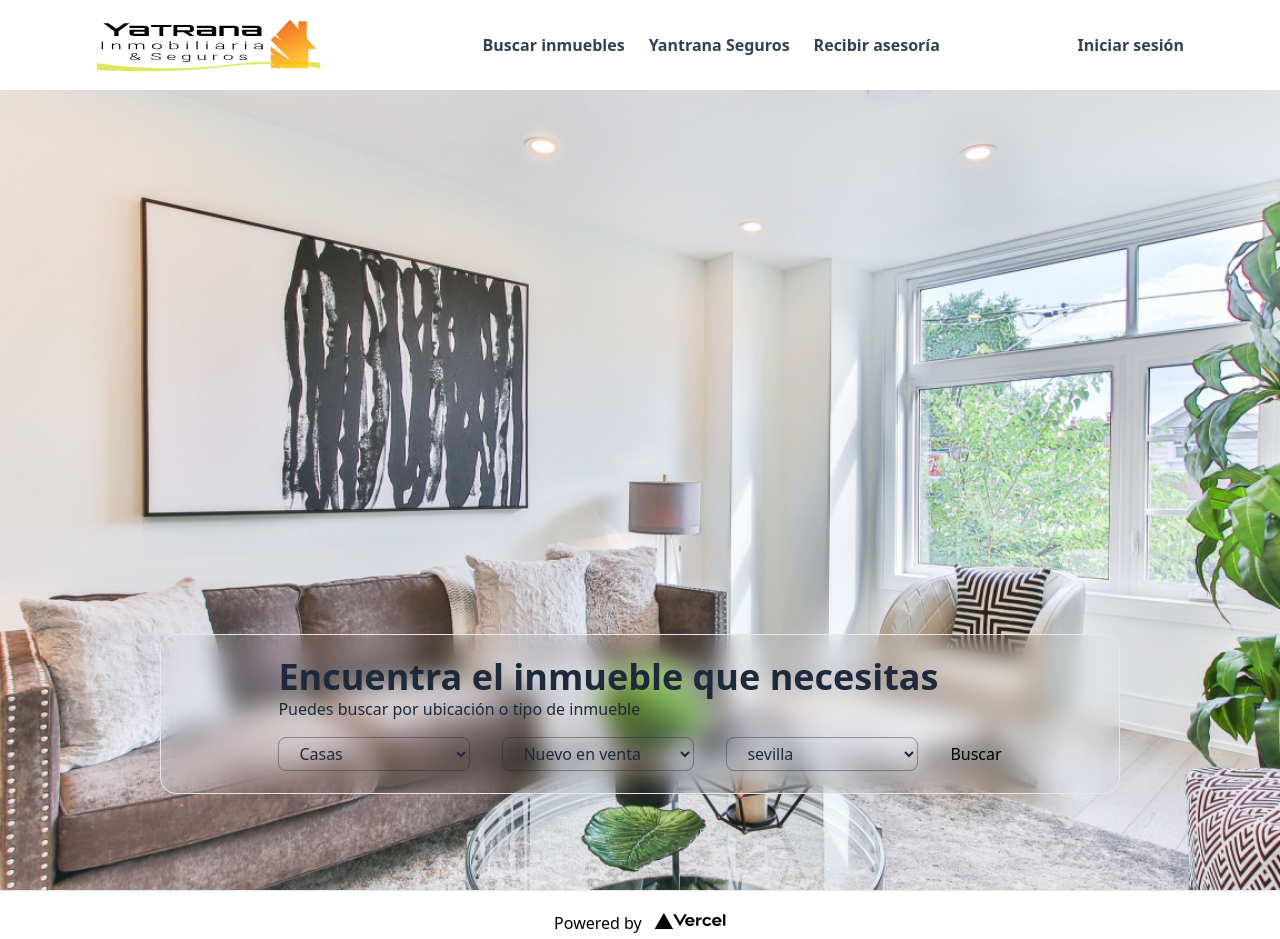
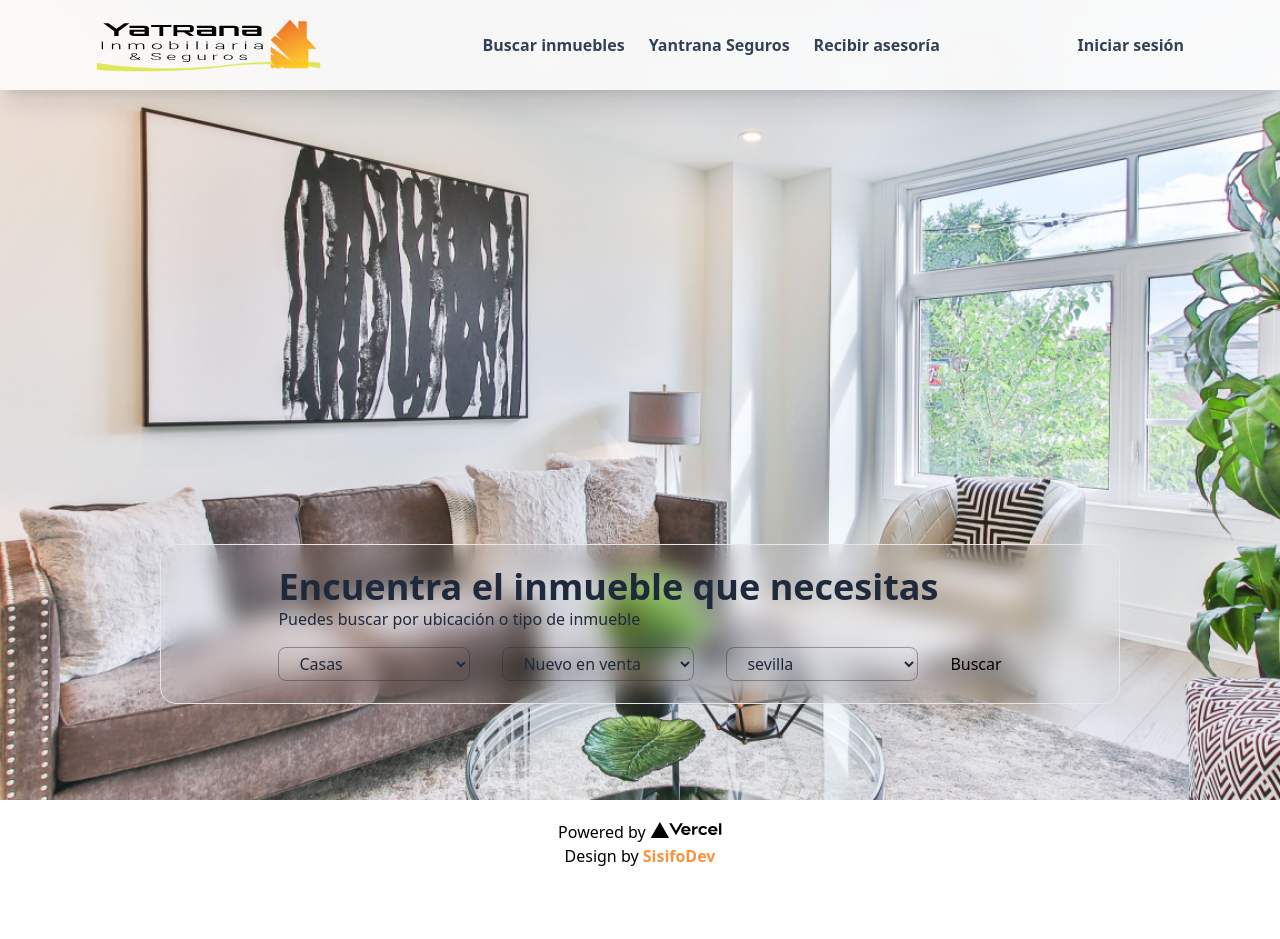
Before and after one commit to SisifoDev/inmobiliaria, a Next.js app: page / in a window 1280 px wide. Shown: the top 939 px of the page. After the commit the page ends 888 px from the top, so only its background shows below. Built offline with nearby package versions, Linux system fonts and the light colour scheme.

Commit message:
Refactoring

```diff
--- /dev/null
+++ b/components/Footer.tsx
@@ -0,0 +1,23 @@
+import React from 'react'
+import Image from 'next/image'
+import styles from '../styles/Home.module.css'
+
+const Footer = () => {
+    return (
+        <footer className=" flex flex-col justify-center items-center p-5">
+            <a
+                href="https://vercel.com?utm_source=create-next-app&utm_medium=default-template&utm_campaign=create-next-app"
+                target="_blank"
+                rel="noopener noreferrer"
+            >
+                Powered by{' '}
+                <span className="{styles.logo}">
+                    <Image src="/vercel.svg" alt="Vercel Logo" width={72} height={16} />
+                </span>
+            </a>
+            <p className=''>Design by <a href="https://www.google.com" target="_blank" rel='noreferrer'><span className='text-orange-400 font-bold'>SisifoDev</span></a></p>
+        </footer>
+    )
+}
+
+export default Footer
--- a/components/Header.jsx
+++ b/components/Header.jsx
@@ -3,7 +3,7 @@ import SearchBar from "./SearchBar";
 
 const NavBar = () => {
   return (
-    <header className="relative  h-screen bg-[url('/img/background/header-bg.jpg')] bg-cover">
+    <header className="relative h-screen bg-[url('/img/background/header-bg.jpg')] bg-cover">
       <SearchBar />
     </header>
   );
--- /dev/null
+++ b/components/Layout.tsx
@@ -0,0 +1,12 @@
+import NavBar from './NavBar'
+import Footer from './Footer'
+
+export default function Layout({ children }) {
+    return (
+        <>
+            <NavBar />
+            <main>{children}</main>
+            <Footer />
+        </>
+    )
+}
--- a/components/NavBar.jsx
+++ b/components/NavBar.tsx
@@ -4,10 +4,10 @@ import React from "react";
 
 const NavBar = () => {
   return (
-    <nav className="flex justify-center px-24 bg-white h-[90px]">
+    <nav className="flex justify-center px-24 bg-white backdrop-filter backdrop-blur-md bg-opacity-80 w-full shadow-xl h-[90px] fixed z-50">
       {/* Nextjs Tailwind Navbar */}
       <div className="flex items-center justify-between flex-wrap text-slate-700 font-bold flex-1">
-        <div className="flex items-center flex-shrink-0 text-white mr-6">
+        <div className="flex items-center flex-shrink-0 mr-6">
           <Link href="/" passHref>
             <Image
               src="/img/logo.svg"
@@ -24,7 +24,7 @@ const NavBar = () => {
               <Link href="/buscar">Buscar inmuebles</Link>
             </li>
             <li>
-              <Link href="/contacto">Yantrana Seguros</Link>
+              <Link href="/seguros">Yantrana Seguros</Link>
             </li>
             <li>Recibir asesoría</li>
           </ul>
--- a/pages/_app.tsx
+++ b/pages/_app.tsx
@@ -1,8 +1,9 @@
 import '../styles/globals.css'
 import type { AppProps } from 'next/app'
+import Layout from '../components/Layout'
 
 function MyApp({ Component, pageProps }: AppProps) {
-  return <Component {...pageProps} />
+  return <Layout><Component {...pageProps} /></Layout>
 }
 
 export default MyApp
--- /dev/null
+++ b/pages/buscar.tsx
@@ -0,0 +1,11 @@
+import React from 'react'
+
+const buscar = () => {
+    return (
+        <section id="busqueda" className='pt-[90px]'>
+            Búsqueda de Inmuebles
+        </section>
+    )
+}
+
+export default buscar
--- a/pages/index.tsx
+++ b/pages/index.tsx
@@ -1,8 +1,8 @@
 import type { NextPage } from 'next'
 import Head from 'next/head'
-import Image from 'next/image'
-import styles from '../styles/Home.module.css'
-import NavBar from '../components/NavBar'
+
+
+
 import Header from '../components/Header'
 const Home: NextPage = () => {
   return (
@@ -13,26 +13,14 @@ const Home: NextPage = () => {
         <link rel="icon" href="/favicon.png" />
       </Head>
 
-      <main className="bg-[#E5E5E5] ">
-        <NavBar />
+      <main className="">
+
 
         <Header />
 
       </main>
 
-      <footer className="flex flex-col justify-center items-center p-5">
-        <a
-          href="https://vercel.com?utm_source=create-next-app&utm_medium=default-template&utm_campaign=create-next-app"
-          target="_blank"
-          rel="noopener noreferrer"
-        >
-          Powered by{' '}
-          <span className={styles.logo}>
-            <Image src="/vercel.svg" alt="Vercel Logo" width={72} height={16} />
-          </span>
-        </a>
-        <p className=''>Design by <a href="https://www.google.com" target="_blank" rel='noreferrer'><span className='text-orange-400 font-bold'>SisifoDev</span></a></p>
-      </footer>
+
     </div>
   )
 }
--- /dev/null
+++ b/pages/seguros.tsx
@@ -0,0 +1,11 @@
+import React from 'react'
+
+const seguros = () => {
+    return (
+        <section id="seguros" className='pt-[90px]'>
+            Seguros Yatrana
+        </section>
+    )
+}
+
+export default seguros
```
